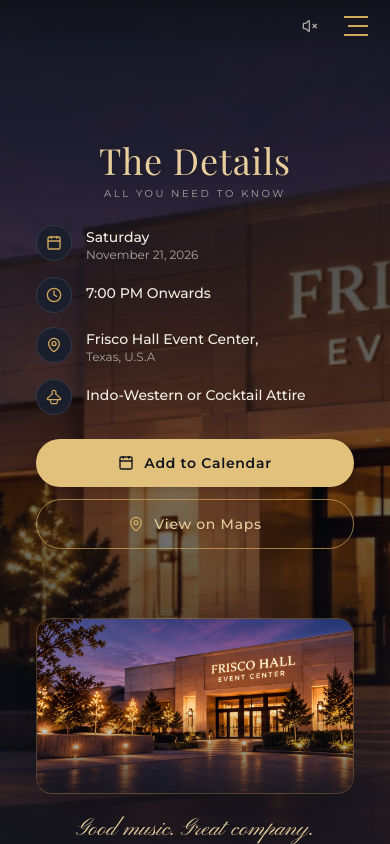
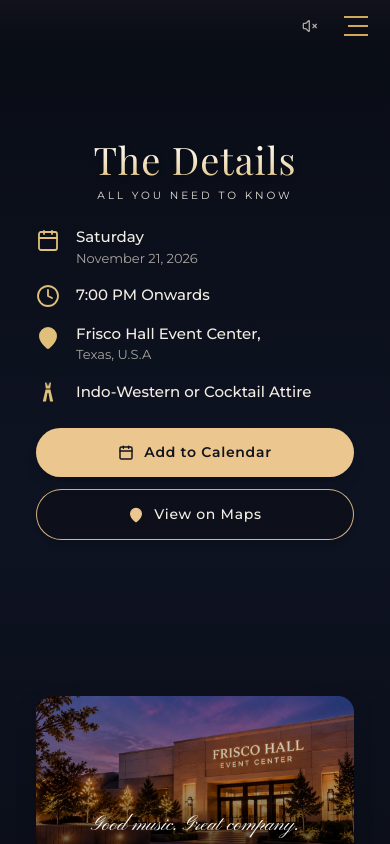
Before and after one commit to farhan2114/sn-wedding-invitation, a React (Vite) app: page / in a window 390 px wide. Both pictures are taken after a click on the button "Let's Celebrate". Shown: the part 984-1828 px from the top of the page. Built offline with nearby package versions, Linux system fonts and the light colour scheme; a web font is replaced by a local one.

Commit message:
Match mobile Details Section to reference mockup: clean midnight background, bare gold icons, warm peach buttons, and overlay quote on venue photo

```diff
--- a/src/components/DetailsSection.jsx
+++ b/src/components/DetailsSection.jsx
@@ -17,8 +17,8 @@
       id="details"
       className="relative min-h-[100dvh] w-full flex items-center justify-center px-4 sm:px-8 py-20 overflow-hidden bg-[#12141C]"
     >
-      {/* 1. Full-Bleed Frisco Hall Event Center Background (HD Twilight Photo) */}
-      <div className="absolute inset-0 z-0">
+      {/* 1. Full-Bleed Frisco Hall Event Center Background (HD Twilight Photo - Desktop only) */}
+      <div className="hidden md:block absolute inset-0 z-0">
         <div
           className="absolute inset-0 bg-cover bg-center sm:bg-[center_top_30%]"
           style={{ backgroundImage: `url('/assets/venue_hd_full.jpg')` }}
@@ -28,86 +28,80 @@
         <div className="absolute inset-0 bg-gradient-to-t from-[#12141C] via-transparent to-[#12141C]/80" />
       </div>
 
-      {/* 2A. Mobile Details Layout (matching media_1790351853647.png) */}
-      <div className="md:hidden relative z-20 w-full min-h-[100dvh] flex flex-col justify-between pt-16 pb-6 px-5 overflow-hidden">
+      {/* Mobile Ambient Background: Deep luxury midnight navy gradient matching reference */}
+      <div className="md:hidden absolute inset-0 z-0 bg-gradient-to-b from-[#090C14] via-[#0E1322] to-[#0A0D16]" />
+
+      {/* 2A. Mobile Details Layout (matching reference mockup media_1790355616895.png) */}
+      <div className="md:hidden relative z-20 w-full max-w-sm mx-auto min-h-[100dvh] flex flex-col justify-between pt-16 pb-6 px-5 overflow-hidden">
 
         {/* Top Header & Details List */}
-        <div className="w-full max-w-sm mx-auto flex flex-col">
+        <div className="w-full flex flex-col">
           {/* Header */}
-          <div className="text-center mb-6 pt-2">
-            <h2 className="font-display text-4xl text-[#E7CE9C] font-normal tracking-wide mb-1.5 drop-shadow-md">
+          <div className="text-center mb-6 pt-1">
+            <h2
+              className="font-display text-[38px] xs:text-[42px] font-normal tracking-wide mb-1 leading-tight drop-shadow-md"
+              style={{
+                background: 'linear-gradient(180deg, #FFFFFF 0%, #F5E5C9 50%, #DFC07A 100%)',
+                WebkitBackgroundClip: 'text',
+                WebkitTextFillColor: 'transparent',
+                display: 'inline-block'
+              }}
+            >
               The Details
             </h2>
-            <p className="text-[10px] font-sans-ui uppercase tracking-[0.26em] text-[#A9A6A0]">
+            <p className="text-[10.5px] font-sans-ui uppercase tracking-[0.28em] text-[#E5E2DC] font-normal">
               All you need to know
             </p>
           </div>
 
-          {/* 4 Detail Rows */}
-          <div className="flex flex-col space-y-3.5 mb-6 text-left">
+          {/* 4 Detail Rows with Bare Gold Icons (matching reference) */}
+          <div className="flex flex-col space-y-4 mb-6 text-left">
             {/* 1. Date */}
-            <div className="flex items-start space-x-3.5">
-              <div className="w-9 h-9 rounded-full bg-[#1B1F2B] border border-[#333A4D] flex items-center justify-center shrink-0">
-                <Calendar className="w-4 h-4 text-[#D2A85C]" />
-              </div>
-              <div className="pt-0.5">
-                <p className="text-sm font-medium text-[#F3EFE4]">Saturday</p>
-                <p className="text-xs text-[#A9A6A0]">November 21, 2026</p>
+            <div className="flex items-start space-x-4">
+              <Calendar className="w-6 h-6 text-[#DFC07A] shrink-0 mt-0.5" strokeWidth={1.8} />
+              <div>
+                <p className="text-[15px] font-medium text-[#F3EFE4] leading-snug">Saturday</p>
+                <p className="text-[13px] text-[#A9A6A0] leading-snug mt-0.5">November 21, 2026</p>
               </div>
             </div>
 
             {/* 2. Time */}
-            <div className="flex items-start space-x-3.5">
-              <div className="w-9 h-9 rounded-full bg-[#1B1F2B] border border-[#333A4D] flex items-center justify-center shrink-0">
-                <Clock className="w-4 h-4 text-[#D2A85C]" />
-              </div>
-              <div className="pt-1.5">
-                <p className="text-sm font-medium text-[#F3EFE4]">7:00 PM Onwards</p>
-              </div>
+            <div className="flex items-center space-x-4">
+              <Clock className="w-6 h-6 text-[#DFC07A] shrink-0" strokeWidth={1.8} />
+              <p className="text-[15px] font-medium text-[#F3EFE4] leading-snug">7:00 PM Onwards</p>
             </div>
 
             {/* 3. Venue */}
-            <div className="flex items-start space-x-3.5">
-              <div className="w-9 h-9 rounded-full bg-[#1B1F2B] border border-[#333A4D] flex items-center justify-center shrink-0">
-                <MapPin className="w-4 h-4 text-[#D2A85C]" />
-              </div>
-              <div className="pt-0.5">
-                <p className="text-sm font-medium text-[#F3EFE4]">Frisco Hall Event Center,</p>
-                <p className="text-xs text-[#A9A6A0]">Texas, U.S.A</p>
+            <div className="flex items-start space-x-4">
+              <MapPin className="w-6 h-6 text-[#DFC07A] fill-[#DFC07A] shrink-0 mt-0.5" />
+              <div>
+                <p className="text-[15px] font-medium text-[#F3EFE4] leading-snug">Frisco Hall Event Center,</p>
+                <p className="text-[13px] text-[#A9A6A0] leading-snug mt-0.5">Texas, U.S.A</p>
               </div>
             </div>
 
             {/* 4. Attire */}
-            <div className="flex items-start space-x-3.5">
-              <div className="w-9 h-9 rounded-full bg-[#1B1F2B] border border-[#333A4D] flex items-center justify-center shrink-0">
+            <div className="flex items-center space-x-4">
               <svg
-                  className="w-4 h-4 text-[#D2A85C]"
+                className="w-6 h-6 text-[#DFC07A] shrink-0 fill-current"
                 viewBox="0 0 24 24"
-                  fill="none"
-                  stroke="currentColor"
-                  strokeWidth="1.8"
-                  strokeLinecap="round"
-                  strokeLinejoin="round"
               >
-                  <path d="M12 2a3 3 0 0 0-3 3c0 .8.3 1.5.8 2.1L2 14v1a1 1 0 0 0 1 1h18a1 1 0 0 0 1-1v-1l-7.8-6.9c.5-.6.8-1.3.8-2.1a3 3 0 0 0-3-3z" />
-                  <path d="M6 16l2 6h8l2-6" />
+                <path d="M9 2.5 L10.5 2.5 L11.2 6.5 L12 3 L12.8 6.5 L13.5 2.5 L15 2.5 L14.2 8.5 L9.8 8.5 Z" />
+                <path d="M9.6 9.5 L14.4 9.5 L17.2 21.5 L14 21.5 L12.5 13 L12 13 L11.5 13 L10 21.5 L6.8 21.5 Z" />
               </svg>
-              </div>
-              <div className="pt-1.5">
-                <p className="text-sm font-medium text-[#F3EFE4]">Indo-Western or Cocktail Attire</p>
-              </div>
+              <p className="text-[15px] font-medium text-[#F3EFE4] leading-snug">Indo-Western or Cocktail Attire</p>
             </div>
           </div>
 
           {/* Action Buttons */}
-          <div className="flex flex-col space-y-3 mb-6">
+          <div className="flex flex-col space-y-3 mb-4">
             {/* Primary Button: Add to Calendar */}
             <div className="relative">
               <button
                 onClick={() => setShowCalendarOptions(!showCalendarOptions)}
-                className="w-full bg-[#E2C17D] hover:bg-[#E7CE9C] text-[#12141C] font-sans-ui text-sm font-semibold tracking-wider py-3.5 px-6 rounded-full flex items-center justify-center space-x-2.5 transition-all shadow-md active-press"
+                className="w-full bg-[#ECC68F] hover:bg-[#F3D4A3] text-[#12141C] font-sans-ui text-[14px] font-semibold tracking-wider py-3.5 px-6 rounded-full flex items-center justify-center space-x-2.5 transition-all shadow-lg active:scale-95 cursor-pointer"
               >
-                <Calendar className="w-4 h-4 text-[#12141C]" />
+                <Calendar className="w-4 h-4 text-[#12141C]" strokeWidth={2.2} />
                 <span>{downloadSuccess ? 'Calendar Saved!' : 'Add to Calendar'}</span>
               </button>
 
@@ -144,31 +138,27 @@
               href={EVENT_DETAILS.mapsUrl}
               target="_blank"
               rel="noopener noreferrer"
-              className="w-full bg-transparent border border-[#D2A85C]/70 text-[#E7CE9C] font-sans-ui text-sm font-medium tracking-wider py-3.5 px-6 rounded-full flex items-center justify-center space-x-2.5 transition-all active-press"
+              className="w-full bg-[#0E1119]/80 border border-[#ECC68F]/90 hover:border-[#ECC68F] text-[#F3EFE4] hover:text-[#ECC68F] font-sans-ui text-[14px] font-medium tracking-wider py-3.5 px-6 rounded-full flex items-center justify-center space-x-2.5 transition-all shadow-md active:scale-95 cursor-pointer"
             >
-              <MapPin className="w-4 h-4 text-[#D2A85C]" />
+              <MapPin className="w-4 h-4 text-[#ECC68F] fill-[#ECC68F]" />
               <span>View on Maps</span>
             </a>
           </div>
         </div>
 
-        {/* Lower Half: Venue Photo & Script Quote matching reference */}
-        <div className="w-full max-w-sm mx-auto flex flex-col items-center mt-auto">
-          {/* Framed Frisco Hall Exterior Photo */}
-          <div className="w-full h-44 rounded-2xl overflow-hidden relative shadow-2xl border border-[#D2A85C]/30 mb-4">
+        {/* Lower Half: Full Venue Photo with Script Quote Overlaid directly at bottom */}
+        <div className="w-full rounded-2xl overflow-hidden relative shadow-2xl mt-4">
           <img
             src="/assets/venue_hd_full.jpg"
             alt="Frisco Hall Event Center"
-              className="w-full h-full object-cover object-bottom"
+            className="w-full h-48 xs:h-52 object-cover object-bottom"
           />
-            <div className="absolute inset-0 bg-gradient-to-t from-[#12141C] via-transparent to-transparent opacity-80" />
-          </div>
-
-          {/* Script Tagline */}
-          <p className="font-script text-[#E7CE9C] text-2xl text-center leading-relaxed drop-shadow-md">
+          <div className="absolute inset-0 bg-gradient-to-t from-black/90 via-black/35 to-transparent flex items-end justify-center pb-3 px-4">
+            <p className="font-script text-white text-[21px] xs:text-[23px] text-center leading-relaxed drop-shadow-[0_2px_8px_rgba(0,0,0,0.95)]">
               Good music. Great company.<br />
               Unforgettable moments.
             </p>
+          </div>
         </div>
       </div>
 
--- a/src/components/Header.jsx
+++ b/src/components/Header.jsx
@@ -65,20 +65,18 @@
           {/* Mobile Spacer to balance flex layout */}
           <div className="lg:hidden w-8 pointer-events-none" />
 
-          {/* Mobile Center Logo: Fades in smoothly when scrolled past top */}
+          {/* Mobile Center Monogram: Centered S | N matching reference mockup */}
           <div className={`lg:hidden absolute left-1/2 top-1/2 -translate-x-1/2 -translate-y-1/2 flex items-center justify-center transition-opacity duration-300 ${
             isScrolled ? 'opacity-100' : 'opacity-0 pointer-events-none'
           }`}>
             <button
               onClick={() => handleNavClick('invitation')}
-              className="outline-none focus:outline-none active:scale-95 transition-transform"
+              className="flex items-center space-x-2 font-display text-xl sm:text-2xl text-[#E7CE9C] tracking-[0.25em] outline-none focus:outline-none active:scale-95 transition-transform"
               aria-label="S & N Home"
             >
-              <img
-                src="/assets/sn_logo.png"
-                alt="S & N Logo"
-                className="h-8 sm:h-9 w-auto object-contain drop-shadow-[0_2px_10px_rgba(210,168,92,0.5)]"
-              />
+              <span>S</span>
+              <span className="text-[#D2A85C]/70 font-light">|</span>
+              <span>N</span>
             </button>
           </div>
 
```
Lines whose indentation alone changed are shown as unchanged.
